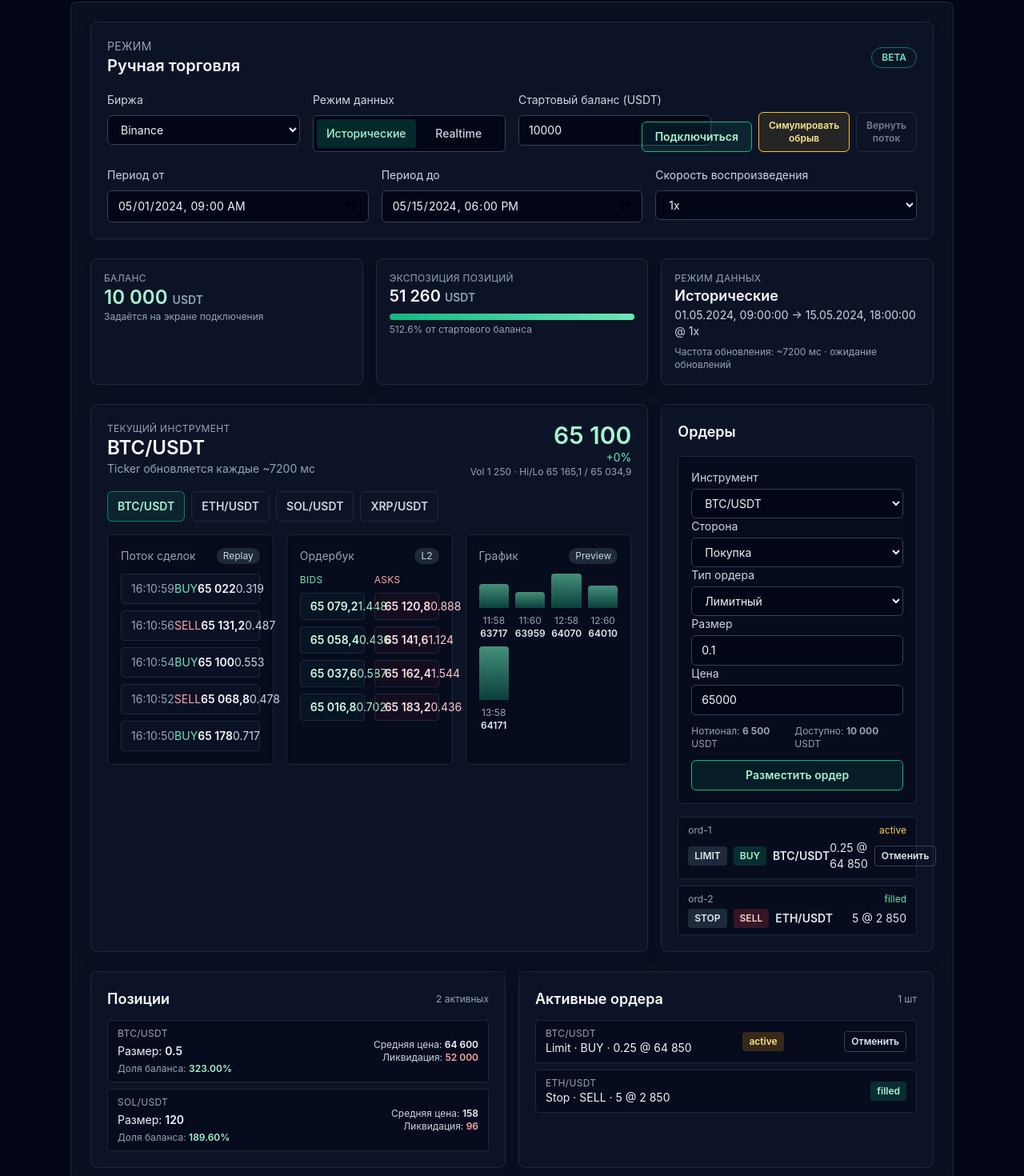
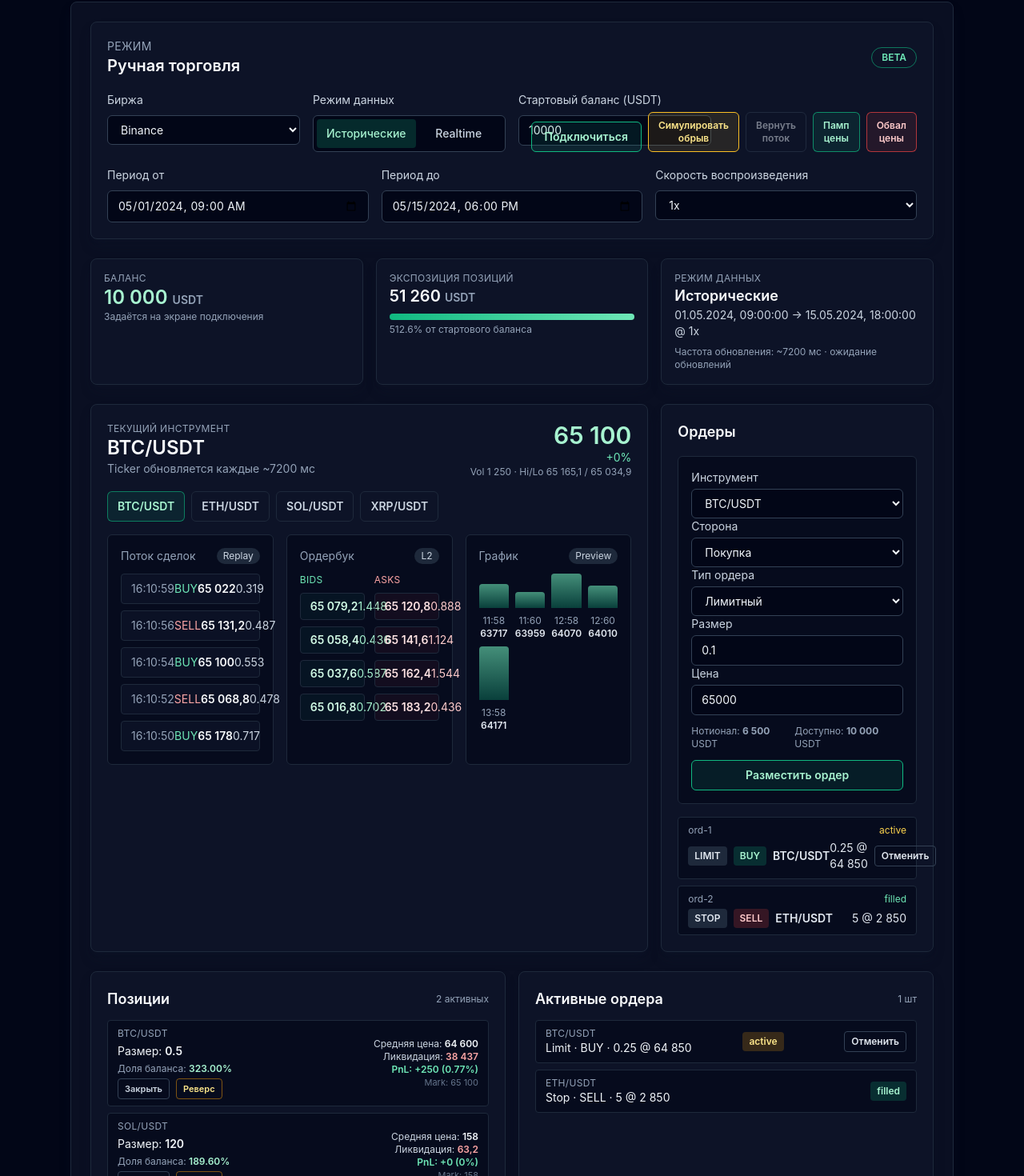
Before and after one commit to felis2803/TradeForge, a React (Vite) app in the folder apps/manual-trading/: page / in a window 1280 px wide. Shown: the part 123-1593 px from the top of the page at 80% size. Built offline with nearby package versions, Linux system fonts and the light colour scheme.

Commit message:
Add balance, pnl, and liquidation flows to manual trading (#75)

```diff
--- a/apps/manual-trading/src/ManualTrading.tsx
+++ b/apps/manual-trading/src/ManualTrading.tsx
@@ -57,6 +57,20 @@ interface DepthRow {
 }
 
 const ORDERBOOK_DEPTH = 12;
+const FEE_RATE = 0.0004;
+
+function computeLiqPrice(avgPrice: number, size: number, markPrice?: number) {
+  const reference = Math.min(avgPrice, markPrice ?? avgPrice);
+  const riskClamp = Math.max(0.35, 0.6 - Math.min(0.2, Math.abs(size) * 0.01));
+  return Number((reference * riskClamp).toFixed(2));
+}
+
+function computePnl(position: Position, markPrice: number) {
+  const diff = Number(((markPrice - position.avgPrice) * position.size).toFixed(2));
+  const notional = Math.max(1, Math.abs(position.avgPrice * position.size));
+  const pct = Number(((diff / notional) * 100).toFixed(2));
+  return { diff, pct };
+}
 
 const instrumentTradingRules: Record<
   string,
@@ -423,6 +437,18 @@ export default function ManualTrading(): JSX.Element {
     { instrument: 'BTC/USDT', size: 0.5, avgPrice: 64600, liqPrice: 52000 },
     { instrument: 'SOL/USDT', size: 120, avgPrice: 158, liqPrice: 96 },
   ]);
+  const [markPrices, setMarkPrices] = useState<Record<string, number>>(
+    () =>
+      Object.fromEntries(
+        instruments.map((instrument) => [
+          instrument,
+          getProfile(instrument).basePrice,
+        ]),
+      ),
+  );
+  const [positionEvents, setPositionEvents] = useState<
+    { id: string; message: string; timestamp: Date }[]
+  >([]);
   const [connectionMessage, setConnectionMessage] = useState<string>('');
   const [connectionError, setConnectionError] = useState<string | null>(null);
   const [ticker, setTicker] = useState<TickerSnapshot>(() =>
@@ -511,6 +537,13 @@ export default function ManualTrading(): JSX.Element {
     setLastUpdateAt(null);
   }, [selectedInstrument]);
 
+  useEffect(() => {
+    setMarkPrices((previous) => ({
+      ...previous,
+      [selectedInstrument]: ticker.last,
+    }));
+  }, [selectedInstrument, ticker.last]);
+
   const orderRules = useMemo(
     () => getTradingRules(selectedInstrument),
     [selectedInstrument],
@@ -524,6 +557,18 @@ export default function ManualTrading(): JSX.Element {
     [orderPrice, orderSize, orderType, ticker.last],
   );
 
+  const markPriceForInstrument = (instrument: string) =>
+    markPrices[instrument] ?? getProfile(instrument).basePrice;
+
+  const addPositionEvent = (message: string) => {
+    setPositionEvents((previous) =>
+      [
+        { id: `evt-${Date.now()}`, message, timestamp: new Date() },
+        ...previous,
+      ].slice(0, 6),
+    );
+  };
+
   const applyFills = (filledOrders: Order[]) => {
     if (!filledOrders.length) return;
 
@@ -531,7 +576,8 @@ export default function ManualTrading(): JSX.Element {
       const next = [...prev];
 
       filledOrders.forEach((order) => {
-        const fillPrice = order.executionPrice ?? order.price ?? ticker.last;
+        const markPrice = markPriceForInstrument(order.instrument);
+        const fillPrice = order.executionPrice ?? order.price ?? markPrice;
         const signedSize = order.side === 'buy' ? order.size : -order.size;
         const existingIndex = next.findIndex(
           (pos) => pos.instrument === order.instrument,
@@ -560,6 +606,7 @@ export default function ManualTrading(): JSX.Element {
             ...existing,
             size: newSize,
             avgPrice: Number(newAvgPrice),
+            liqPrice: computeLiqPrice(newAvgPrice, newSize, markPrice),
           };
           return;
         }
@@ -568,7 +615,11 @@ export default function ManualTrading(): JSX.Element {
           instrument: order.instrument,
           size: Number(signedSize.toFixed(3)),
           avgPrice: fillPrice ?? getProfile(order.instrument).basePrice,
-          liqPrice: Number(((fillPrice ?? 0) * 0.6).toFixed(3)),
+          liqPrice: computeLiqPrice(
+            fillPrice ?? getProfile(order.instrument).basePrice,
+            signedSize,
+            markPrice,
+          ),
         });
       });
 
@@ -578,11 +629,22 @@ export default function ManualTrading(): JSX.Element {
     setBalance((prevBalance) => {
       let nextBalance = prevBalance;
       filledOrders.forEach((order) => {
-        const fillPrice = order.executionPrice ?? order.price ?? ticker.last;
+        const fillPrice =
+          order.executionPrice ?? order.price ?? markPriceForInstrument(order.instrument);
         const notional = (fillPrice ?? 0) * order.size;
-        nextBalance += order.side === 'sell' ? notional : -notional;
+        const fee = notional * FEE_RATE;
+        nextBalance +=
+          order.side === 'sell' ? notional - fee : -notional - fee;
       });
       return Number(Math.max(0, nextBalance).toFixed(2));
+    });
+
+    filledOrders.forEach((order) => {
+      const fillPrice =
+        order.executionPrice ?? order.price ?? markPriceForInstrument(order.instrument);
+      addPositionEvent(
+        `Исполнено ${order.side === 'buy' ? 'покупка' : 'продажа'} ${order.instrument} ${order.size} @ ${fillPrice?.toLocaleString('ru-RU')}`,
+      );
     });
   };
 
@@ -611,6 +673,10 @@ export default function ManualTrading(): JSX.Element {
       setSyntheticChart((prev) =>
         mutateChart(prev, selectedInstrument, priceForChildren),
       );
+      setMarkPrices((previous) => ({
+        ...previous,
+        [selectedInstrument]: priceForChildren,
+      }));
       setLastUpdateAt(new Date());
     }, updateIntervalMs);
 
@@ -650,6 +716,38 @@ export default function ManualTrading(): JSX.Element {
     }
   }, [ticker]);
 
+  useEffect(() => {
+    const liquidations: Order[] = [];
+    positions.forEach((position) => {
+      const markPrice = markPriceForInstrument(position.instrument);
+      const breached =
+        position.size > 0
+          ? markPrice <= position.liqPrice
+          : markPrice >= position.liqPrice;
+      if (breached) {
+        liquidations.push({
+          id: `liq-${position.instrument}-${Date.now()}`,
+          instrument: position.instrument,
+          type: 'Market',
+          side: position.size > 0 ? 'sell' : 'buy',
+          size: Math.abs(position.size),
+          executionPrice: position.liqPrice,
+          status: 'filled',
+        });
+      }
+    });
+
+    if (!liquidations.length) return;
+
+    applyFills(liquidations);
+    liquidations.forEach((order) => {
+      addPositionEvent(
+        `Позиция ${order.instrument} ликвидирована по ${order.executionPrice?.toLocaleString('ru-RU')}`,
+      );
+    });
+    setConnectionMessage('Произошла ликвидация позиции из-за недостаточной маржи.');
+  }, [markPrices, positions]);
+
   const handleConnect = () => {
     setConnectionError(null);
 
@@ -690,6 +788,75 @@ export default function ManualTrading(): JSX.Element {
 
     setConnectionMessage(
       `Realtime поток на ${selectedExchange}. Баланс и позиции инициализированы на ${balance.toLocaleString('ru-RU')} USDT`,
+    );
+  };
+
+  const handlePriceShock = (direction: 'up' | 'down') => {
+    setTicker((previous) => {
+      const factor = direction === 'up' ? 1.08 : 0.55;
+      const nextLast = Number((previous.last * factor).toFixed(2));
+      const next = {
+        ...previous,
+        last: nextLast,
+        change: Number(((nextLast - previous.last) / previous.last) * 100),
+        high: Math.max(previous.high, nextLast),
+        low: Math.min(previous.low, nextLast),
+      } satisfies TickerSnapshot;
+      setMarkPrices((current) => ({
+        ...current,
+        [selectedInstrument]: nextLast,
+      }));
+      return next;
+    });
+  };
+
+  const handleClosePosition = (instrument: string) => {
+    const existing = positions.find((pos) => pos.instrument === instrument);
+    if (!existing) return;
+    const markPrice = markPriceForInstrument(instrument);
+    applyFills([
+      {
+        id: `close-${instrument}-${Date.now()}`,
+        instrument,
+        type: 'Market',
+        side: existing.size > 0 ? 'sell' : 'buy',
+        size: Math.abs(existing.size),
+        executionPrice: markPrice,
+        status: 'filled',
+      },
+    ]);
+    addPositionEvent(
+      `Позиция ${instrument} закрыта по ${markPrice.toLocaleString('ru-RU')}`,
+    );
+  };
+
+  const handleReversePosition = (instrument: string) => {
+    const existing = positions.find((pos) => pos.instrument === instrument);
+    if (!existing) return;
+    const markPrice = markPriceForInstrument(instrument);
+    const side = existing.size > 0 ? 'sell' : 'buy';
+    applyFills([
+      {
+        id: `reverse-close-${instrument}-${Date.now()}`,
+        instrument,
+        type: 'Market',
+        side,
+        size: Math.abs(existing.size),
+        executionPrice: markPrice,
+        status: 'filled',
+      },
+      {
+        id: `reverse-open-${instrument}-${Date.now()}`,
+        instrument,
+        type: 'Market',
+        side,
+        size: Math.abs(existing.size),
+        executionPrice: markPrice,
+        status: 'filled',
+      },
+    ]);
+    addPositionEvent(
+      `Позиция ${instrument} развернута: ${(-existing.size).toFixed(3)} @ ${markPrice.toLocaleString('ru-RU')}`,
     );
   };
 
@@ -935,6 +1102,20 @@ export default function ManualTrading(): JSX.Element {
               className="rounded-md border border-slate-700 px-3 py-2 text-xs font-semibold text-slate-200 hover:border-emerald-400 hover:text-emerald-200 disabled:cursor-not-allowed disabled:opacity-50"
             >
               Вернуть поток
+            </button>
+            <button
+              type="button"
+              onClick={() => handlePriceShock('up')}
+              className="rounded-md border border-emerald-500/70 bg-emerald-500/10 px-3 py-2 text-xs font-semibold text-emerald-200 hover:border-emerald-400 hover:bg-emerald-500/20"
+            >
+              Памп цены
+            </button>
+            <button
+              type="button"
+              onClick={() => handlePriceShock('down')}
+              className="rounded-md border border-red-500/70 bg-red-500/10 px-3 py-2 text-xs font-semibold text-red-200 hover:border-red-400 hover:bg-red-500/20"
+            >
+              Обвал цены
             </button>
           </div>
         </div>
@@ -1469,6 +1650,16 @@ export default function ManualTrading(): JSX.Element {
                 key={position.instrument}
                 className="flex items-center justify-between rounded border border-slate-800 bg-slate-950/60 px-3 py-2"
               >
+                {(() => {
+                  const markPrice = markPriceForInstrument(position.instrument);
+                  const { diff, pct } = computePnl(position, markPrice);
+                  const computedLiq = computeLiqPrice(
+                    position.avgPrice,
+                    position.size,
+                    markPrice,
+                  );
+                  return (
+                    <>
                       <div className="space-y-1">
                         <p className="text-xs uppercase tracking-wide text-slate-400">
                           {position.instrument}
@@ -1482,13 +1673,30 @@ export default function ManualTrading(): JSX.Element {
                           <span className="font-semibold text-emerald-200">
                             {balance > 0
                               ? (
-                            ((position.size * position.avgPrice) / balance) *
+                                  ((position.size * position.avgPrice) /
+                                    balance) *
                                   100
                                 ).toFixed(2)
                               : '0.00'}
                             %
                           </span>
                         </p>
+                        <div className="flex flex-wrap gap-2 text-xs text-slate-300">
+                          <button
+                            type="button"
+                            onClick={() => handleClosePosition(position.instrument)}
+                            className="rounded border border-slate-700 px-2 py-1 text-[11px] font-semibold hover:border-emerald-400 hover:text-emerald-200"
+                          >
+                            Закрыть
+                          </button>
+                          <button
+                            type="button"
+                            onClick={() => handleReversePosition(position.instrument)}
+                            className="rounded border border-amber-500/50 px-2 py-1 text-[11px] font-semibold text-amber-200 hover:border-amber-400 hover:bg-amber-500/10"
+                          >
+                            Реверс
+                          </button>
+                        </div>
                       </div>
                       <div className="text-right text-xs text-slate-300">
                         <p>
@@ -1500,13 +1708,46 @@ export default function ManualTrading(): JSX.Element {
                         <p>
                           Ликвидация:{' '}
                           <span className="font-semibold text-red-300">
-                      {position.liqPrice.toLocaleString('ru-RU')}
-                    </span>
-                  </p>
-                </div>
+                            {computedLiq.toLocaleString('ru-RU')}
+                          </span>
+                        </p>
+                        <p
+                          className={
+                            diff >= 0
+                              ? 'font-semibold text-emerald-300'
+                              : 'font-semibold text-red-300'
+                          }
+                        >
+                          PnL: {diff >= 0 ? '+' : ''}
+                          {diff.toLocaleString('ru-RU')} ({pct}%)
+                        </p>
+                        <p className="text-[11px] text-slate-500">
+                          Mark: {markPrice.toLocaleString('ru-RU')}
+                        </p>
+                      </div>
+                    </>
+                  );
+                })()}
               </div>
             ))}
           </div>
+          {positionEvents.length > 0 && (
+            <div className="mt-3 space-y-1 rounded border border-slate-800 bg-slate-950/60 p-3 text-xs text-slate-200">
+              <p className="text-[11px] uppercase tracking-wide text-slate-400">
+                История действий
+              </p>
+              {positionEvents.map((event) => (
+                <div key={event.id} className="flex items-center justify-between">
+                  <span>{event.message}</span>
+                  <span className="text-[11px] text-slate-500">
+                    {event.timestamp.toLocaleTimeString('ru-RU', {
+                      hour12: false,
+                    })}
+                  </span>
+                </div>
+              ))}
+            </div>
+          )}
         </div>
 
         <div className="rounded-lg border border-slate-800 bg-slate-900/60 p-5 shadow-lg shadow-slate-900/40">
```
Also changed, not shown: 1 other file (tests, documents, lock files or other folders). Lines whose indentation alone changed are shown as unchanged.
